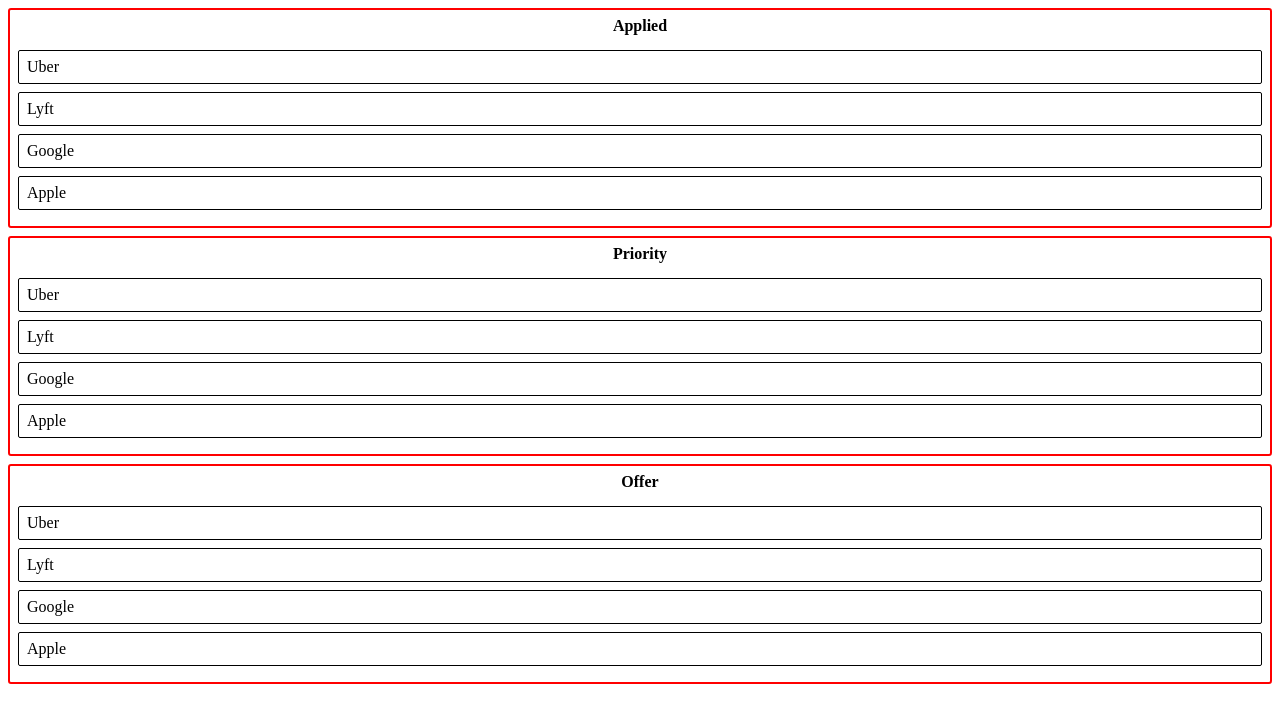
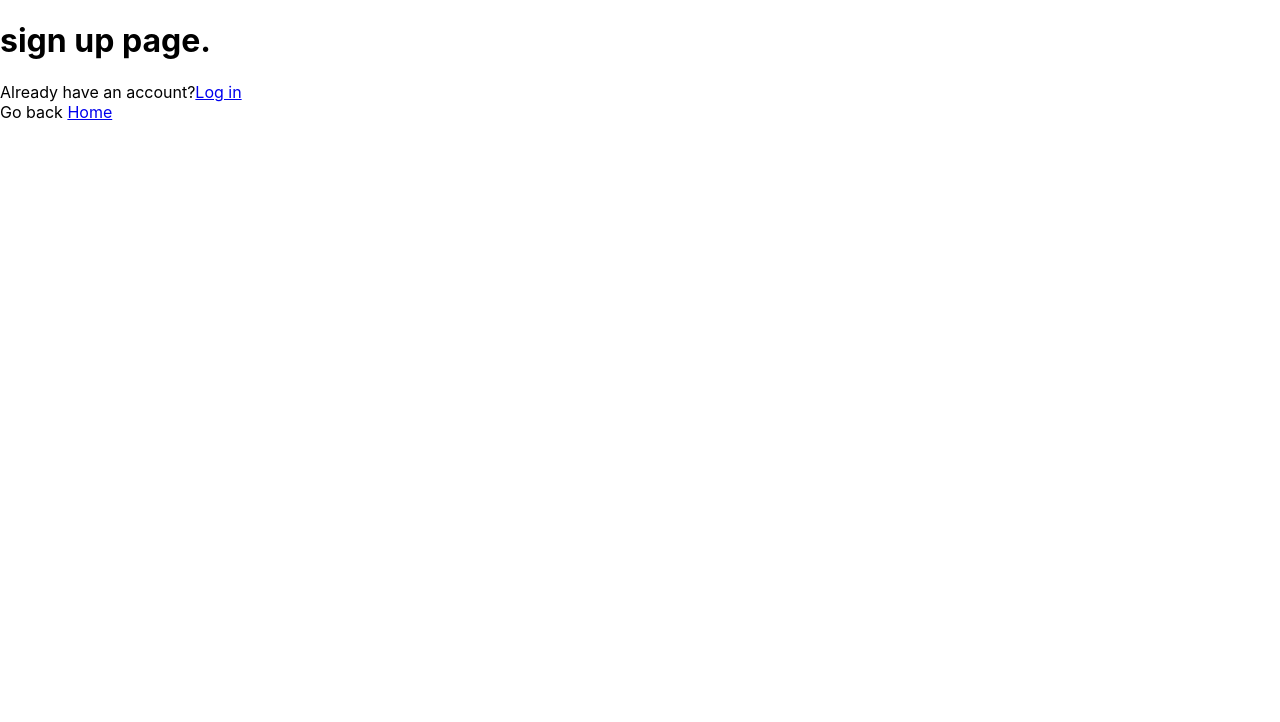
Before and after one commit to natnaelh14/jboard, a React (Create React App) app in the folder client/: page /signup in a window 1280 px wide. Shown: the top 722 px of the page. Built offline with nearby package versions, Linux system fonts and the light colour scheme.

Commit message:
created client signup and login html

```diff
--- a/client/src/App.js
+++ b/client/src/App.js
@@ -1,31 +1,12 @@
-import React, { Component } from "react";
-import "reset-css";
-import { DragDropContext } from "react-beautiful-dnd";
-import jboardData from "./components/jboard_data";
-import Column from "./components/column";
+import React from 'react';
+import Router from './Router';
 
-class App extends Component {
-  state = jboardData;
-
-  onDragEnd = result => {
-    // TODO: reorder our column
-  }
-  render() {
+function App() {
     return (
-      //DragDropContext has three callbacks. the only required callback is onDragEnd.
-      //onDragStart is called when the drag starts
-      //onDragUpdate is called when something changes during a drag
-      //onDragEnd is called at the end of the drag. it synchronously updates your state.
-      <DragDropContext onDragEnd={this.onDragEnd}>
-        {this.state.columnOrder.map(columnId => {
-          const column = this.state.columns[columnId];
-          const companies = column.companyIds.map(companyId => this.state.companies[companyId]);
-          //the key is important because this is how React keeps track of the list.
-          return <Column key={column.id} column={column} companies={companies} />
-        })}
-      </DragDropContext>
-    );
-  }
+        <div className="App">
+            <Router />
+        </div>
+    )
 }
 
 export default App;
--- a/client/src/routes.js
+++ b/client/src/Router.js
@@ -1,5 +1,5 @@
 import React from 'react';
-import { Switch, Routes } from 'react-router-dom';
+import { Switch, Route } from 'react-router-dom';
 import Home from './pages/Home';
 import Login from './pages/Login';
 import Signup from './pages/Signup';
@@ -7,15 +7,15 @@
 function Routes() {
     return (
         <Switch>
-            <Routes exact path  = '/'>
+            <Route exact path  = '/'>
                 <Home />
-            </Routes>
-            <Routes path = '/login'>
+            </Route>
+            <Route path = '/login'>
                 <Login />
-            </Routes>
-            <Routes path = '/signup'>
+            </Route>
+            <Route path = '/signup'>
                 <Signup />
-            </Routes>
+            </Route>
         </Switch>
     )
 }
--- a/client/src/index.js
+++ b/client/src/index.js
@@ -1,11 +1,14 @@
-import React from 'react';
-import ReactDOM from 'react-dom';
-import './index.css';
-import App from './App';
+import React from "react";
+import ReactDOM from "react-dom";
+import { BrowserRouter as Router } from "react-router-dom";
+import "./index.css";
+import App from "./App";
 
 ReactDOM.render(
   <React.StrictMode>
-    <App />
+    <Router>
+      <App />
+    </Router>
   </React.StrictMode>,
   document.getElementById("root")
 );
--- /dev/null
+++ b/client/src/pages/Home.js
@@ -0,0 +1,15 @@
+import React from "react";
+import { Link } from "react-router-dom";
+
+function Home() {
+  return (
+    <>
+      <Link style={{ marginRight: "8px" }} to="/login">
+        Log in
+      </Link>
+      <Link to="/signup">Sign up</Link>
+    </>
+  );
+}
+
+export default Home;
--- /dev/null
+++ b/client/src/pages/Login.js
@@ -0,0 +1,20 @@
+import React from "react";
+import { Link } from "react-router-dom";
+
+function Login() {
+  return (
+    <>
+      <h1>Log in Page!</h1>
+      <span>
+        Don't have an account?
+        <Link to="/signup">Sign up</Link>
+      </span>
+      <br />
+      <span>
+        Go back <Link to="/">Home</Link>
+      </span>
+    </>
+  );
+}
+
+export default Login;
--- /dev/null
+++ b/client/src/pages/Signup.js
@@ -0,0 +1,20 @@
+import React from "react";
+import { Link } from "react-router-dom";
+
+function Signup() {
+  return (
+    <>
+      <h1>sign up page.</h1>
+      <span>
+        Already have an account?
+        <Link to="/login">Log in</Link>
+      </span>
+      <br />
+      <span>
+        Go back <Link to="/">Home</Link>
+      </span>
+    </>
+  );
+}
+
+export default Signup;
```
Also changed, not shown: client/src/AppIndex.js (added, +31 -0 lines).
